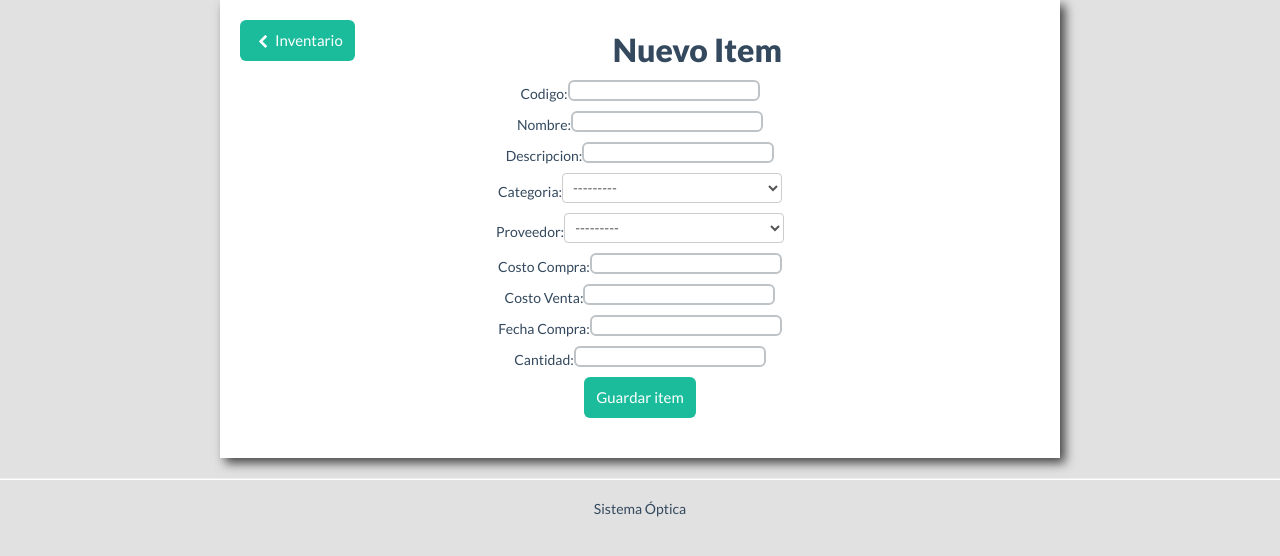
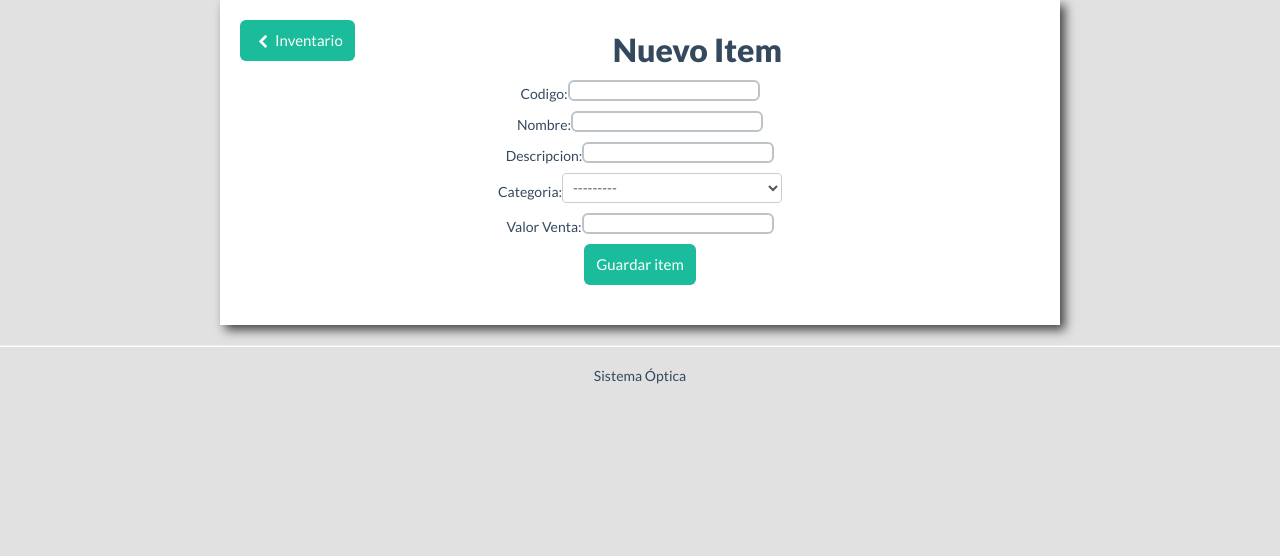
Before and after one commit to rianjara/Ing.Software, a Django app: page /nuevoItem/ in a window 1280 px wide. Shown: the top 556 px of the page. Run offline with Django 3.2, Linux system fonts and the light colour scheme; tables that the repository leaves empty hold one stand-in row (values such as "Sample post"); parts of the project's set-up code (start-up, migrations or seed data) failed here and were passed over.

Commit message:
Modelo final de inventario
Cambios hasta Martes hasta 2:30

```diff
--- a/WebApplication/Templates/InventarioFrontEnd/item.html
+++ b/WebApplication/Templates/InventarioFrontEnd/item.html
@@ -30,25 +30,8 @@
             {{ form.categoria.errors }}<label for="categoria">Categoria:</label>{{ form.categoria }}
         </div>
         <div class="field">
-            {{ form.proveedor.errors }}<label for="proveedor">Proveedor:</label>{{ form.proveedor }}
+            {{ form.valor_venta.errors }}<label for="valor_venta">Valor Venta:</label>{{ form.valor_venta }}
         </div>
-        <div class="field">
-            {{ form.costo_compra.errors }}<label for="costo_compra">Costo Compra:</label>{{ form.costo_compra }}
-        </div>
-        <div class="field">
-            {{ form.costo_venta.errors }}<label for="costo_venta">Costo Venta:</label>{{ form.costo_venta }}
-        </div>
-        <div class="field">
-            {{ form.fecha_compra.errors }}<label for="fecha_compra">Fecha Compra:</label>{{ form.fecha_compra }}
-        </div>
-        <div class="field">
-            {{ form.cantidad.errors }}<label for="cantidad">Cantidad:</label>{{ form.cantidad }}
-        </div>
-        {%if editing %}
-        	<div class="field">
-	            {{ form.cantidad.errors }}<label for="circulando">Activo:</label>{{ form.circulando }}
-	        </div>
-        {%endif%}
         <input type="submit" class="btn btn-primary" value="Guardar item" >
     </form>
    </div>
--- a/WebApplication/urls.py
+++ b/WebApplication/urls.py
@@ -2,7 +2,7 @@
 from django.contrib import admin
 from moduloClientes.views import buscar_form, clientes, buscar_cliente,\
     nuevo_cliente, editar_cliente, eliminar_cliente
-from moduloInventario.views import nuevo_item, inventario, editar_item, eliminar_item
+from moduloInventario.views import nuevo_item, inventario, editar_item
 from WebApplication.views import current_datetime, hello, index, error404
 
 # Uncomment the next two lines to enable the admin:
@@ -26,7 +26,6 @@
                        url(r'^inventario/$', inventario),
                        url(r'^nuevoItem/$', nuevo_item),
                        url(r'^editarItem/$', editar_item),
-                       url(r'^eliminarItem/$', eliminar_item),
                        (r'^admin/', include(admin.site.urls)),
 )
 
--- a/moduloInventario/admin.py
+++ b/moduloInventario/admin.py
@@ -1,9 +1,6 @@
 from django.contrib import admin
-from moduloInventario.models import Item, Categoria, Proveedor, Item_Adq_Proveedor, Item_Costo_Venta, Item_Adq_Pendiente
+from moduloInventario.models import Item, Categoria, Proveedor
 
-admin.site.register(Item_Costo_Venta)
-admin.site.register(Item_Adq_Proveedor)
-admin.site.register(Item_Adq_Pendiente)
 admin.site.register(Item)
 admin.site.register(Categoria)
 admin.site.register(Proveedor)
--- a/moduloInventario/models.py
+++ b/moduloInventario/models.py
@@ -36,7 +36,7 @@
     codigo = models.CharField(unique=True,max_length=30)
     nombre = models.CharField(max_length=100,null=False)
     descripcion = models.CharField(max_length=2000,null=True)
-    cantidad = models.IntegerField()
+    cantidad = models.IntegerField(null=True)
     valor_venta = models.FloatField(null=False)
     categoria = models.ForeignKey(Categoria)
 
--- a/moduloInventario/views.py
+++ b/moduloInventario/views.py
@@ -4,9 +4,7 @@
 from django.template import RequestContext
 from moduloInventario.models import Item, Proveedor, Categoria, Orden_Compra, Detalle_Orden_Compra
 from django.shortcuts import render_to_response, render
-from django.core.exceptions import ObjectDoesNotExist
 from django import forms
-from django.db.utils import IntegrityError
 from django.http.response import HttpResponse
 
 # Create your views here.
@@ -30,30 +28,90 @@
     return Proveedor.objects.filter(razon_social__icontains=string)
 
 def new_provider(pv_nombre,pv_razon_social,pv_ruc,pv_telefono):
-    if None == get_provider_by_social_reason(pv_razon_social):
+    if pv_nombre is None:
+        return "Operacion Fallida. El campo de el nombre esta vacio."
+    elif pv_razon_social is None:
+        return "Operacion Fallida. El campo de la razon social esta vacio."
+    elif pv_ruc is None:
+        return "Operacion Fallida. El campo de el ruc esta vacio."
+    elif pv_telefono is None:
+        return "Operacion Fallida. El campo de el telefono esta vacio."
+    elif None != get_provider_by_social_reason(pv_razon_social):
+        return "Operacion Fallida. Ya existe un proveedor con la misma razon social."
+    else:
         provider = Proveedor(nombre=pv_nombre,razon_social=pv_razon_social,ruc=pv_ruc,telefono=pv_telefono)
         provider.save()
-        return 0
+        return "Operacion Exitosa. El proveedor ha sido ingresado en la base de datos."
+
+def update_provider(proveedor,pv_nombre,pv_razon_social,pv_ruc,pv_telefono):
+    tmp = get_provider_by_social_reason(pv_razon_social)
+    if tmp != None:
+        if tmp.id != proveedor.id:
+            return "Operacion Fallida. No puede asignar una razon social que ya esta siendo usado por otro proveedor."
+    proveedor.nombre = pv_nombre
+    proveedor.razon_social = pv_razon_social
+    proveedor.ruc = pv_ruc
+    proveedor.telefono = pv_telefono
+    proveedor.save()
+    return "Operacion Exitosa. Los datos del proveedor han sido actualizados."
+
+def edit_provider(p_id, pv_nombre,pv_razon_social,pv_ruc,pv_telefono):
+    if pv_nombre is None:
+        return "Operacion Fallida. El campo de el nombre esta vacio."
+    elif pv_razon_social is None:
+        return "Operacion Fallida. El campo de la razon social esta vacio."
+    elif pv_ruc is None:
+        return "Operacion Fallida. El campo de el ruc esta vacio."
+    elif pv_telefono is None:
+        return "Operacion Fallida. El campo de el telefono esta vacio."
     else:
-        return 1
-    """try:
-    except IntegrityError,e:
-        return "Operacion Fallida. %s"%("Ya existe item con dicho codigo."if e.args[0].endswith('unique') else 'Algun campo requerido se ha enviado vacio.')
-    except ObjectDoesNotExist,e:
-        return "Operacion Fallida. %s no existe."%("Item"if e.args[0].startswith('Item') else 'Proveedor')
-    except ValueError:
-        return "Operacion Fallida. En algun campo se esta enviando un tipo de dato incorrecto."
-    """
-
+        proveedor = get_provider(p_id)
+        if proveedor is None:
+            return "Opercion Fallida. El proveedor cuyos datos desea modificar, no esta regitrado en la base de datos."
+        else:
+            return update_provider(proveedor, pv_nombre, pv_razon_social, pv_ruc, pv_telefono)
 
 def get_category(pv_id):
     return Categoria.objects.get(id=pv_id)
+
+def get_category_by_name(pv_nombre):
+    return Categoria.objects.get(nombre=pv_nombre)
 
 def get_categories():
     return Categoria.objects.all()
 
 def get_categories_by_name(string):
     return Categoria.objects.get(nombre__icontains=string)
+
+def new_category(pv_nombre,pv_descripcion):
+    if pv_nombre is None:
+        return "Operacion Fallida. El campo de el nombre esta vacio."
+    elif None != get_category_by_name(pv_nombre):
+        return "Operacion Fallida. Ya existe una categoria con el mismo nombre."
+    else:
+        category = Categoria(nombre=pv_nombre,descripcion=pv_descripcion)
+        category.save()
+        return "Operacion Exitosa. La categoria ha sido ingresada en la base de datos."
+
+def update_category(categoria,p_nombre,p_descripcion):
+    tmp = get_category_by_name(p_nombre)
+    if tmp != None:
+        if tmp.id != categoria.id:
+            return "Operacion Fallida. No puede asignar un nombre que ya esta siendo usado por otra categoria."
+    categoria.nombre = p_nombre
+    categoria.descripcion = p_descripcion
+    categoria.save()
+    return "Operacion Exitosa. Los datos de la categoria han sido actualizados."
+
+def edit_category(p_id, pv_nombre,pv_descripcion):
+    if pv_nombre is None:
+        return "Operacion Fallida. El campo de el nombre esta vacio."
+    else:
+        category = get_category(p_id)
+        if category is None:
+            return "Operacion Fallida. La categoria cuyos datos desea modificar, no esta registrada en la base de datos"
+        else:
+            return update_category(category, pv_nombre, pv_descripcion)
 
 def get_item(pv_id):
     return Item.objects.get(id=pv_id)
@@ -65,179 +123,143 @@
     return Item.objects.filter(Q(codigo__startswith=string) | Q(nombre__icontains=string) | Q(categoria__nombre__startswith=string) | Q(proveedor__razon_social__startswith=string))
 
 def get_items_by_name(string,boolean):
-    return Item.objects.filter(nombre__icontains=string,circulando=True)if boolean else Item.objects.filter(nombre__icontains=string)
+    return Item.objects.filter(nombre__icontains=string)
 
 def get_items_by_code(string,boolean):
-    return Item.objects.filter(codigo__startswith=string,circulando=True)if boolean else Item.objects.filter(codigo__startswith=string)
+    return Item.objects.filter(codigo__startswith=string)
 
 def get_items_by_category(string,boolean):
-    return Item.objects.filter(categoria__nombre__exact=string,circulando=True)if boolean else Item.objects.filter(categoria__nombre__exact=string)
+    return Item.objects.filter(categoria__nombre__exact=string)
 
-def search_items(string,search_type,boolean):
+def search_items(string,search_type):
     list_item = None
     if None==string:
-        list_item = Item.objects.filter(circulando=True) if boolean else Item.objects.all()
+        list_item = Item.objects.all()
     elif "name"==search_type:
-        list_item = get_items_by_name(string,boolean)
+        list_item = get_items_by_name(string)
     elif "code"==search_type:
-        list_item = get_items_by_code(string,boolean)
+        list_item = get_items_by_code(string)
     elif "category"==search_type:
-        list_item = get_items_by_category(string,boolean)
+        list_item = get_items_by_category(string)
     else:
-        list_item = get_items_by_string(string, boolean)
+        list_item = get_items_by_string(string)
     return list_item
 
-def check_pending_item_numbers(p_item,pi_cantidad):
-    pendiente_tmp = Item_Adq_Pendiente.objects.get(item=p_item)
-    if pi_cantidad > pendiente_tmp.cantidad:
-        p_item.cantidad = p_item.cantidad + pi_cantidad - pendiente_tmp.cantidad
-        p_item.save()
-        pendiente_tmp.cantidad = 0
+def create_item(pv_codigo,pv_nombre,pv_descripcion,pf_valor_venta,pv_categoria):
+    if pv_codigo is None:
+        return "Operacion Fallida. El campo de el codigo esta vacio."
+    elif pv_nombre is None:
+        return "Operacion Fallida. El campo de el nombre esta vacio."
+    elif pf_valor_venta is None:
+        return "Operacion Fallida. El campo de el valor de venta esta vacio."
+    elif pv_categoria is None:
+        return "Operacion Fallida. El campo de la categoria esta vacio."
     else:
-        pendiente_tmp.cantidad = pendiente_tmp.cantidad - pi_cantidad
-    pendiente_tmp.save()
-
-def add_item_provider(p_item,pv_proveedor,pf_valor,pi_cantidad,pd_fecha):
-    try:
-        check_pending_item_numbers(p_item, pi_cantidad)
-        item_adq = Item_Adq_Proveedor(item=p_item,fecha=pd_fecha,costo_unitario=pf_valor,cantidad=pi_cantidad,proveedor=get_provider_by_social_reason(pv_proveedor))
-        item_adq.item = p_item
-        item_adq.proveedor = get_provider_by_social_reason(pv_proveedor)
-        item_adq.save()
-    except IntegrityError,e:
-        return "Operacion Fallida. %s"%("Ya existe item con dicho codigo."if e.args[0].endswith('unique') else 'Algun campo requerido se ha enviado vacio.')
-    except ObjectDoesNotExist,e:
-        return "Operacion Fallida. %s no existe."%("Item"if e.args[0].startswith('Item') else 'Proveedor')
-    except ValueError:
-        return "Operacion Fallida. En algun campo se esta enviando un tipo de dato incorrecto."
-    else:
-        if None==item_adq.id:
-            return "Operacion Fallida. La relacion proveedor-item no se ha podido insertar en la base."
-        else:
-            return "Operacion Exitosa. La relacion proveedor-item se ha creado con exito."
-
-def create_item(pv_codigo,pv_nombre,pv_descripcion,pi_cantidad,pf_valor_compra,pf_valor_venta,pv_categoria,pv_proveedor,pd_fecha):
         try:
-            item = Item(codigo=pv_codigo,nombre=pv_nombre,descripcion=pv_descripcion,circulando=True,cantidad=0)
+            item = get_item_by_code(pv_codigo)
+            return "Operacion Fallida. Ya existe un item con el mismo codigo."
+        except:
+            item = Item(codigo=pv_codigo,nombre=pv_nombre,descripcion=pv_descripcion,cantidad=0,valor_venta=pf_valor_venta)
             item.categoria = get_category(pv_categoria)
             item.save()
-            mensaje = add_item_provider(item, pv_proveedor, pf_valor_compra, pi_cantidad, pd_fecha)
-        except IntegrityError,e:
-            return "Operacion Fallida. %s"%("Ya existe item con dicho codigo."if e.args[0].endswith('unique') else 'Algun campo requerido se ha enviado vacio.')
-        except ObjectDoesNotExist,e:
-            return "Operacion Fallida. %s no existe."%("Categoria"if e.args[0].startswith('Categoria') else 'Proveedor')
-        except ValueError:
-            return "Operacion Fallida. En algun campo se esta enviando un tipo de dato incorrecto."
+            return "Operacion Exitosa. El item se ha creado con exito."
+
+def update_item(item,p_codigo,p_nombre,p_descripcion,p_categoria,p_valor):
+    tmp = get_item_by_code(p_codigo)
+    if tmp != None:
+        if tmp.id != item.id:
+            return "Operacion Fallida. No puede asignar un codigo que ya esta siendo usado por otro item."
+    item.codigo = p_codigo
+    item.nombre = p_nombre
+    item.descripcion = p_descripcion
+    item.valor_venta = p_valor
+    item.categoria = get_category(p_categoria)
+    item.save()
+    return "Operacion Exitosa. Los datos del item han sido actualizados."
+
+def edit_item(p_id,pv_codigo,pv_nombre,pv_descripcion,pf_valor_venta,pv_categoria):
+    if pv_codigo is None:
+        return "Operacion Fallida. El campo de el codigo esta vacio."
+    elif pv_nombre is None:
+        return "Operacion Fallida. El campo de el nombre esta vacio."
+    elif pf_valor_venta is None:
+        return "Operacion Fallida. El campo de el valor de venta esta vacio."
+    elif pv_categoria is None:
+        return "Operacion Fallida. El campo de la categoria esta vacio."
+    elif type(pf_valor_venta) != float:
+        return "Operacion Fallida. El campo valor venta no corresponde al tipo de dato flotante"
+    else:
+        item = get_item(p_id)
+        if item is None:
+            return "Operacion Fallida. El item que desea modificar no existe en la base de datos."
         else:
-            if None==item.id:
-                return "Operacion Fallida. El item no se ha podido insertar en la base."
-            elif mensaje.startswith('Operacion Fallida'):
-                return mensaje
-            else:
-                return "Operacion Exitosa. El item se ha creado con exito."
-
-def edit_item(pv_codigo,pv_nombre,pv_descripcion,pi_cantidad,pf_costo,pb_circulando,pv_categoria,pv_proveedor):
-    item = get_item_by_code(pv_codigo)
-    item.codigo = pv_codigo
-    item.nombre = pv_nombre
-    item.descripcion = pv_descripcion
-    item.cantidad = pi_cantidad
-    item.costo_unitario = pf_costo
-    item.circulando = pb_circulando
-    item.categoria = get_category(pv_categoria)
-    item.proveedor = get_provider(pv_proveedor)
-    item.save()
-    return 'Operacion Exitosa. La informacion del item ha sido actualizada.'
-
-def delete_item(pv_id):
-    l_item = get_item(pv_id)
-    if None != l_item:
-        if l_item.circulando:
-            l_item.circulando = False
-            l_item.save()
-            print(l_item.circulando)
-            return "Operacion exitosa. Item %s eliminado."%(l_item.nombre)
-        else:
-            return "Operacion fallida. Item ya esta inactivo."
-    else:
-        return "Operacion fallida. Item no existe."
-
-def reduce_item(pv_codigo,pv_cantidad):
-    l_item = get_item(pv_codigo)
-    if 0 == int(l_item.i_cantidad):
-        return "No existen unidades con codigo % disponibles."
-    elif 0 > int(l_item.i_cantidad) - int(pv_cantidad):
-        return "La cantidad de unidades disponibles es menor a las que solicita.\nDisponibles: %s\nSolicita: %s"%(l_item.i_cantidad,pv_cantidad)
-    else:
-        l_item.i_cantidad = l_item.i_cantidad - int(pv_cantidad)
-        l_item.save()
-        return "Operacion Exitosa."
-
-def raise_item(pv_codigo,pv_cantidad):
-    l_item = get_item(pv_codigo)
-    l_item.i_cantidad = l_item.i_cantidad + int(pv_cantidad)
-    l_item.save()
-    return "Operacion Exitosa."
+            return update_item(item, pv_codigo, pv_nombre, pv_descripcion, pv_categoria, pf_valor_venta)
 
 def inventario(request):
-    if not request.GET.__contains__("string_search"):
-        return render_to_response('InventarioFrontEnd/inventario.html',{'lista_items': search_items(None,None,False)})
-    else:
-        return render_to_response('InventarioFrontEnd/inventario.html',{'lista_items': search_items(request.GET['string_search'],None,False),'string_busqueda':request.GET['string_search']})
     """
     if not request.user.is_authenticated():
         return redirect('/login/?next=%s' % request.path)
     else:
-        if not request.GET.__contains__("string_search"):
-            return render_to_response('InventarioFrontEnd/inventario.html',{'lista_items': search_items(None,None,False if request.user.is_superuser() else True)})
-        else:
-            return render_to_response('InventarioFrontEnd/inventario.html',{'lista_items': search_items(request.GET['string_search'],None,False if request.user.is_superuser() else True),'string_busqueda':request.GET['string_search']})
     """
+    if not request.GET.__contains__("string_search"):
+        return render_to_response('InventarioFrontEnd/inventario.html',{'lista_items': search_items(None,None)})
+    else:
+        return render_to_response('InventarioFrontEnd/inventario.html',{'lista_items': search_items(request.GET['string_search'],None),'string_busqueda':request.GET['string_search']})
 
 def nuevo_item(request):
+    """
+    if not request.user.is_authenticated():
+        return redirect('/login/?next=%s' % request.path)
+    else:
+    """
     if request.method == 'POST':
-        form = InventarioForm(request.POST)
+        form = ItemForm(request.POST)
         if form.is_valid():
-            mensaje = create_item(request.POST['codigo'], request.POST['nombre'], request.POST['descripcion'], request.POST['cantidad'], request.POST['costo_compra'], request.POST['costo_venta'], request.POST['categoria'], request.POST['proveedor'], request.POST['fecha_compra'])
+            mensaje = create_item(request.POST['codigo'], request.POST['nombre'], request.POST['descripcion'], request.POST['valor_venta'], request.POST['categoria'])
             if mensaje.startswith("Operacion Exitosa."):
-                return render_to_response('InventarioFrontEnd/inventario.html',{'lista_items': search_items(None,None,False),'mensaje':mensaje})
+                return render_to_response('InventarioFrontEnd/inventario.html',{'lista_items': search_items(None,None),'mensaje':mensaje})
             else:
                 return render_to_response('InventarioFrontEnd/item.html', {'form': form,'mensaje':mensaje},context_instance=RequestContext(request))
+        else:
+            return render_to_response('InventarioFrontEnd/item.html', {'form': form,'mensaje':form.errors},context_instance=RequestContext(request))
     else:
-        form = InventarioForm()
+        form = ItemForm()
         return render_to_response('InventarioFrontEnd/item.html', {'form': form,'editing': False},context_instance=RequestContext(request))
 
 def editar_item(request):
     i = Item.objects.get(pk=(request.GET['q']))
     if request.method != 'POST':
-        form = InventarioForm(instance=i)
+        form = ItemForm(instance=i)
         form.id = request.GET['q']
         if form.is_valid():
             form.save()
     else:
         if request.method == 'POST':
-            form = InventarioForm(request.POST)
-            try:
-                flag = request.POST['circulando']
-            except:
-                flag = False
-            mensaje = edit_item(request.POST['codigo'], request.POST['nombre'], request.POST['descripcion'], request.POST['cantidad'], request.POST['costo_unitario'], flag, request.POST['categoria'], request.POST['proveedor'])
-            return render_to_response('InventarioFrontEnd/inventario.html',{'lista_items': search_items(None,None,False),'mensaje':mensaje})
+            form = ItemForm(request.POST)
+            mensaje = edit_item(request.POST['codigo'], request.POST['nombre'], request.POST['valor_venta'], request.POST['descripcion'], request.POST['categoria'])
+            return render_to_response('InventarioFrontEnd/inventario.html',{'lista_items': search_items(None,None),'mensaje':mensaje})
     return render(request, 'InventarioFrontEnd/item.html', {'form': form,'editing': True})
 
-def eliminar_item(request):
-    return HttpResponse(delete_item(request.GET['q']), content_type='text/plain')
-
-class InventarioForm(forms.ModelForm):
+class ItemForm(forms.ModelForm):
     codigo = forms.CharField(required=True,max_length=30)
-    nombre = forms.CharField(required=True,max_length=50)
-    descripcion = forms.CharField(required=True,max_length=500)
+    nombre = forms.CharField(required=True,max_length=100)
+    descripcion = forms.CharField(required=False,max_length=2000)
     categoria = forms.ModelChoiceField(queryset=get_categories())
-    proveedor = forms.ModelChoiceField(queryset=get_providers())
-    costo_compra = forms.FloatField(required=True)
-    costo_venta = forms.FloatField(required=True)
-    fecha_compra = forms.DateField(required=True)
-    cantidad = forms.IntegerField(required=True)
-    activo = forms.BooleanField(required=False,initial=True)
+    cantidad = forms.IntegerField(required=False,initial=0)
+    valor_venta = forms.FloatField(required=True)
     class Meta:
         model = Item
+
+class ProveedorForm(forms.ModelForm):
+    nombre = forms.CharField(required=True,max_length=200)
+    descripcion = forms.CharField(required=False,max_length=200)
+    ruc = forms.CharField(required=True,max_length=20)
+    telefono = forms.CharField(required=False,max_length=10)
+    class Meta:
+        model = Proveedor
+
+class CategoriaForm(forms.ModelForm):
+    nombre = forms.CharField(required=True,max_length=100)
+    descripcion = forms.CharField(required=False,max_length=2000)
+    class Meta:
+        model = Categoria
```
Also changed, not shown: WebApplication/Templates/InventarioFrontEnd/inventario.html (+11 -11 lines), 1 other file.
